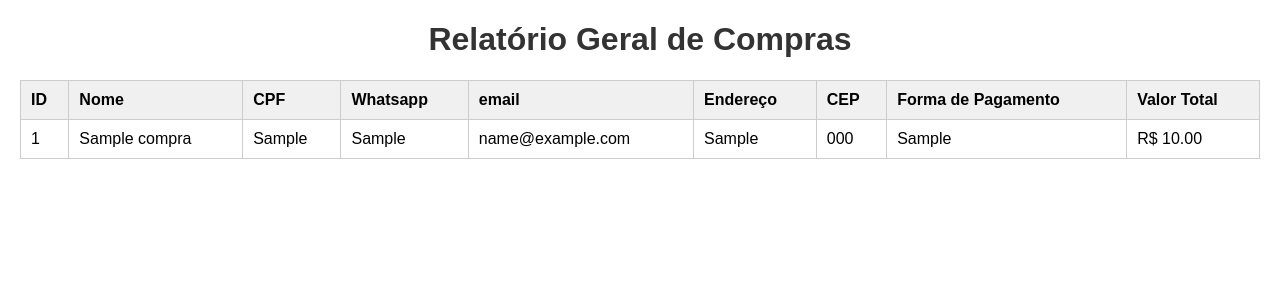
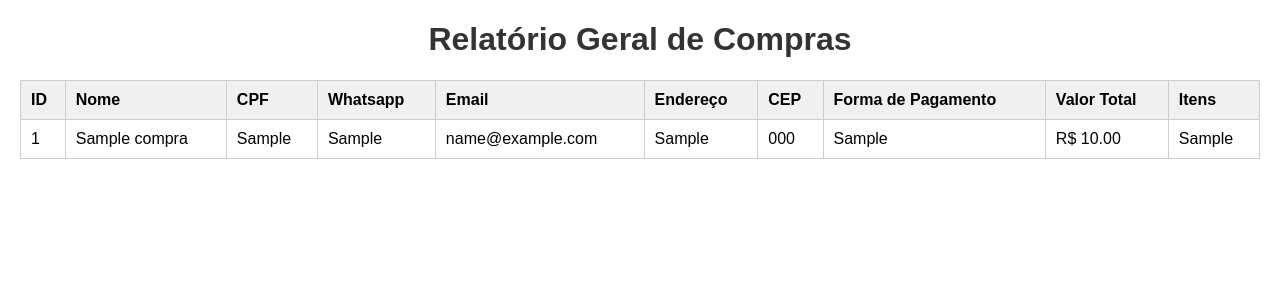
Before and after one commit to cezaradts/alfa-drones-flask, a Flask app: page /relatorio-compras in a window 1280 px wide. Shown: the top 300 px of the page. Run offline with Flask 3, Linux system fonts and the light colour scheme; tables that the repository leaves empty hold one stand-in row (values such as "Sample post").

Commit message:
Update relatorio_todas_compras.html

```diff
--- a/templates/relatorio_todas_compras.html
+++ b/templates/relatorio_todas_compras.html
@@ -1,3 +1,4 @@
+
 <!DOCTYPE html>
 <html lang="pt-BR">
 <head>
@@ -19,12 +20,13 @@
         <th>ID</th>
         <th>Nome</th>
         <th>CPF</th>
-         <th>Whatsapp</th>
-         <th>email</th>
+        <th>Whatsapp</th>
+        <th>Email</th>
         <th>Endereço</th>
         <th>CEP</th>
         <th>Forma de Pagamento</th>
         <th>Valor Total</th>
+        <th>Itens</th>
       </tr>
     </thead>
     <tbody>
@@ -34,11 +36,12 @@
         <td>{{ compra.nome_completo }}</td>
         <td>{{ compra.cpf }}</td>
         <td>{{ compra.whatsapp }}</td>
-        <td>{{ compra.mail}}</td>
+        <td>{{ compra.mail }}</td>
         <td>{{ compra.endereco }}</td>
         <td>{{ compra.cep }}</td>
         <td>{{ compra.forma_pagamento }}</td>
         <td>R$ {{ '%.2f' % compra.valor_total }}</td>
+        <td>{{ compra.itens }}</td>
       </tr>
       {% endfor %}
     </tbody>
```
